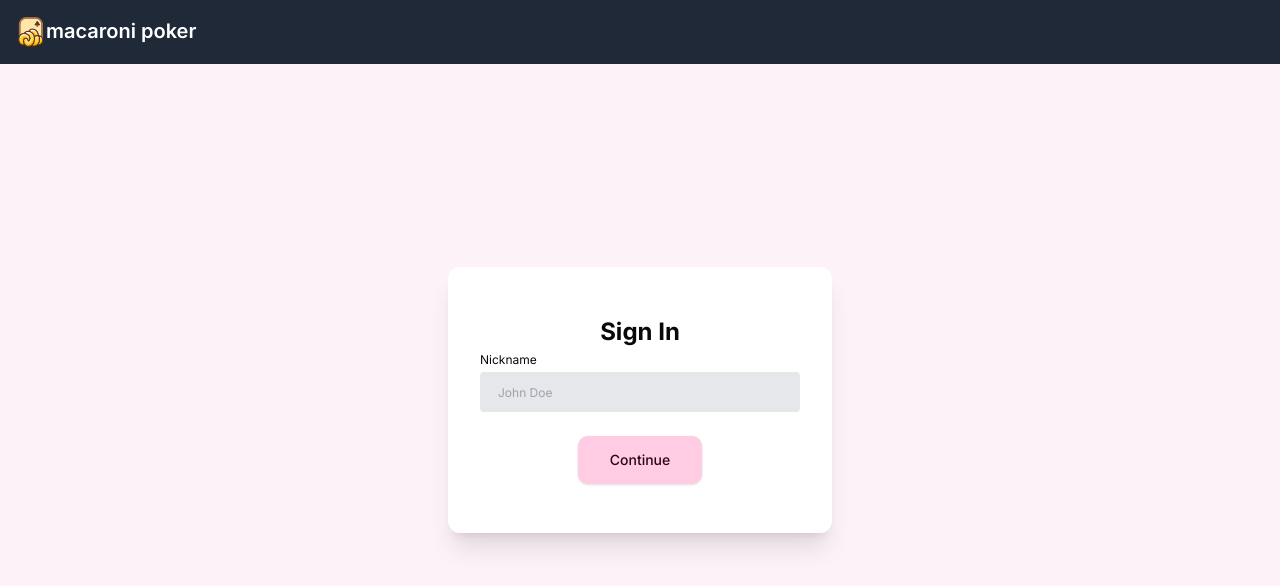
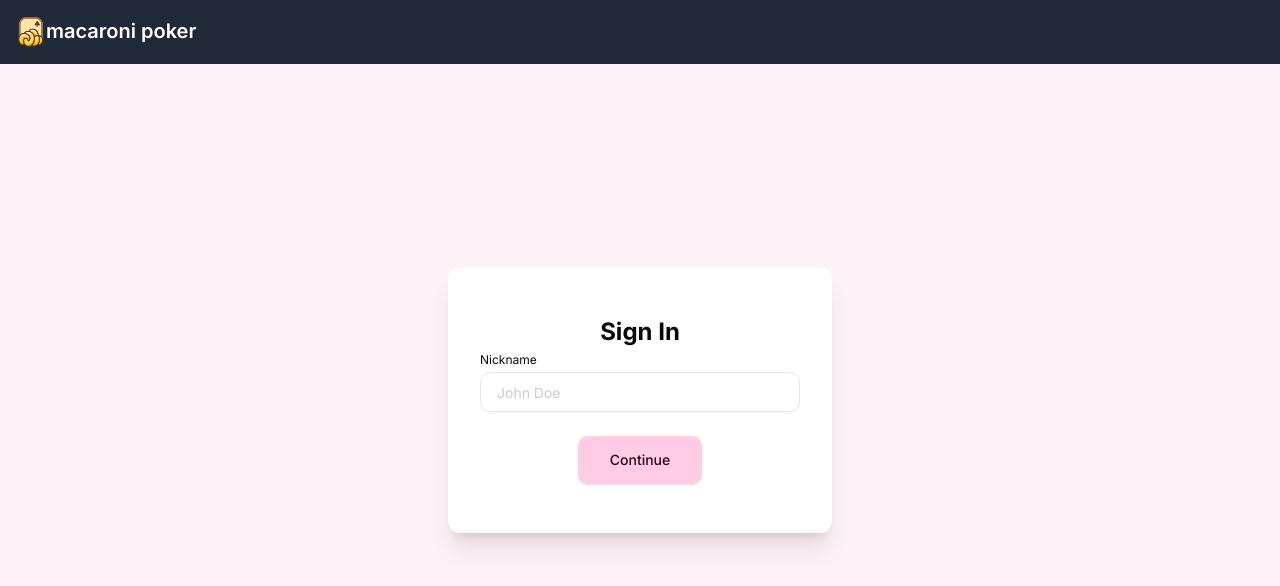
Before and after one commit to macaroni10y/planning-poker-front-nextjs, a Next.js app: page /login in a window 1280 px wide. Shown: the top 586 px of the page. Built offline with nearby package versions, Linux system fonts and the light colour scheme.

Commit message:
introduce shadcn input

```diff
--- a/app/(routes)/login/page.tsx
+++ b/app/(routes)/login/page.tsx
@@ -6,12 +6,9 @@ import { useFormState, useFormStatus } from "react-dom";
 import { Bounce, ToastContainer, toast } from "react-toastify";
 import "react-toastify/dist/ReactToastify.css";
 import { Button } from "@/app/_components/uiparts/Button";
+import { Input } from "@/app/_components/uiparts/input";
 
 const Page = () => {
-    const inputStyle =
-        "w-full text-xs h-10 bg-gray-200 appearance-none border-2 border-gray-200 rounded py-2 px-4 text-gray-700 leading-tight focus:outline-none focus:bg-white focus:border-pink-300";
-    const labelStyle = "m-1 text-xs text-left w-full";
-
     const [state, formAction] = useFormState(loginAnonymously, { message: "" });
 
     useEffect(() => {
@@ -39,11 +36,15 @@ const Page = () => {
                 <div className="h-1/3 bg-white rounded-xl w-2/3 max-w-sm flex flex-col justify-center shadow-xl items-center">
                     <h1 className="text-2xl font-bold">Sign In</h1>
                     <form className="flex flex-col w-10/12 items-center">
-                        <label className={labelStyle} htmlFor="nickname">
+                        <label
+                            className="m-1 text-xs text-left w-full"
+                            htmlFor="nickname"
+                        >
                             Nickname
                         </label>
-                        <input
-                            className={inputStyle}
+                        <Input
+                            maxLength={24}
+                            className="full text-xs h-10 py-2 px-4"
                             type="text"
                             name="nickname"
                             placeholder="John Doe"
--- a/app/(routes)/page.tsx
+++ b/app/(routes)/page.tsx
@@ -3,6 +3,7 @@ import { Button } from "@/app/_components/uiparts/Button";
 import EditNameDialog from "@/app/_components/uiparts/EditNameDialog";
 import Header from "@/app/_components/uiparts/Header";
 import HorizontalLine from "@/app/_components/uiparts/HorizontalLine";
+import { Input } from "@/app/_components/uiparts/input";
 import { nameNotSet, userNameAtom } from "@/app/_lib/atoms";
 import { createClient } from "@/utils/supabase/client";
 import { useAtom } from "jotai/index";
@@ -53,9 +54,9 @@ const Page = () => {
                             Join room
                         </div>
                         <div className="flex justify-center items-center">
-                            <input
+                            <Input
                                 maxLength={12}
-                                className="w-1/2 h-12 bg-gray-200 appearance-none border-2 border-gray-200 rounded py-2 px-4 mx-2 my-4 text-gray-700 leading-tight focus:outline-none focus:bg-white focus:border-pink-300"
+                                className="w-1/2 h-12 py-2 px-4 mx-2 my-4 border-gray-200"
                                 type="text"
                                 placeholder="Room ID"
                                 onChange={(event) =>
--- a/app/_components/containers/ParticipantsList.tsx
+++ b/app/_components/containers/ParticipantsList.tsx
@@ -40,7 +40,7 @@ const DummyNamesAndVotes = () => (
 const ParticipantList = (props: Props) => {
     return (
         <div className="flex justify-center w-full max-w-5xl h-1/2">
-            <div className="rounded-t-xl w-full bg-white flex flex-col">
+            <div className="rounded-xl w-full sm:w-11/12 xl:w-full bg-white flex flex-col">
                 <ListHeader />
                 <div className="overflow-y-auto max-h-full">
                     {props.participants.length !== 0 ? (
--- a/app/_components/uiparts/ScrumCard.tsx
+++ b/app/_components/uiparts/ScrumCard.tsx
@@ -12,7 +12,7 @@ const ScrumCard = (props: Props) => {
             onClick={onSelectSelf}
             onKeyUp={onSelectSelf}
             className={`transition select-none rounded shadow-lg relative flex flex-col items-center justify-between cursor-pointer w-16 h-28 sm:w-20 sm:h-32 ${
-                props.selected ? "bg-pink-400" : "bg-white hover:bg-pink-200"
+                props.selected ? "bg-secondary" : "bg-white hover:bg-primary"
             }`}
         >
             <div className="self-start">{props.cardSymbol}</div>
--- /dev/null
+++ b/app/_components/uiparts/input.tsx
@@ -0,0 +1,22 @@
+import * as React from "react";
+
+import { cn } from "@/lib/utils";
+
+const Input = React.forwardRef<HTMLInputElement, React.ComponentProps<"input">>(
+    ({ className, type, ...props }, ref) => {
+        return (
+            <input
+                type={type}
+                className={cn(
+                    "flex h-9 w-full rounded-md border border-input bg-transparent px-3 py-1 text-base shadow-sm transition-colors file:border-0 file:bg-transparent file:text-sm file:font-medium file:text-foreground placeholder:text-muted-foreground focus-visible:outline-none focus-visible:ring-1 focus-visible:ring-ring disabled:cursor-not-allowed disabled:opacity-50 md:text-sm",
+                    className,
+                )}
+                ref={ref}
+                {...props}
+            />
+        );
+    },
+);
+Input.displayName = "Input";
+
+export { Input };
--- a/app/globals.css
+++ b/app/globals.css
@@ -33,21 +33,21 @@
         --card-foreground: 240 10% 3.9%;
         --popover: 0 0% 100%;
         --popover-foreground: 240 10% 3.9%;
-        --primary: 333 100% 90%; /* 鮮やかなピンク */
+        --primary: 333 100% 90%;
         --primary-foreground: 333 80% 10%;
-        --secondary: 340 50% 90%; /* 淡いピンク */
+        --secondary: 330 100% 80%;
         --secondary-foreground: 340 50% 20%;
-        --muted: 340 40% 85%; /* くすんだピンク */
-        --muted-foreground: 340 30% 40%;
+        --muted: 340 40% 85%;
+        --muted-foreground: 333 10% 80%;
         --accent: 340 50% 90%;
         --accent-foreground: 340 50% 20%;
         --destructive: 0 84.2% 60.2%;
         --destructive-foreground: 0 0% 98%;
-        --border: 340 40% 85%;
-        --input: 340 40% 85%;
-        --ring: 330 100% 70%;
+        --border: 0 0% 90%;
+        --input: 0 0% 90%;
+        --ring: 0 0% 60%;
         --radius: 0.75rem;
-        --chart-1: 330 100% 70%;
+        --chart-1: 330 100% 60%;
         --chart-2: 340 80% 65%;
         --chart-3: 350 70% 60%;
         --chart-4: 10 90% 75%;
```
